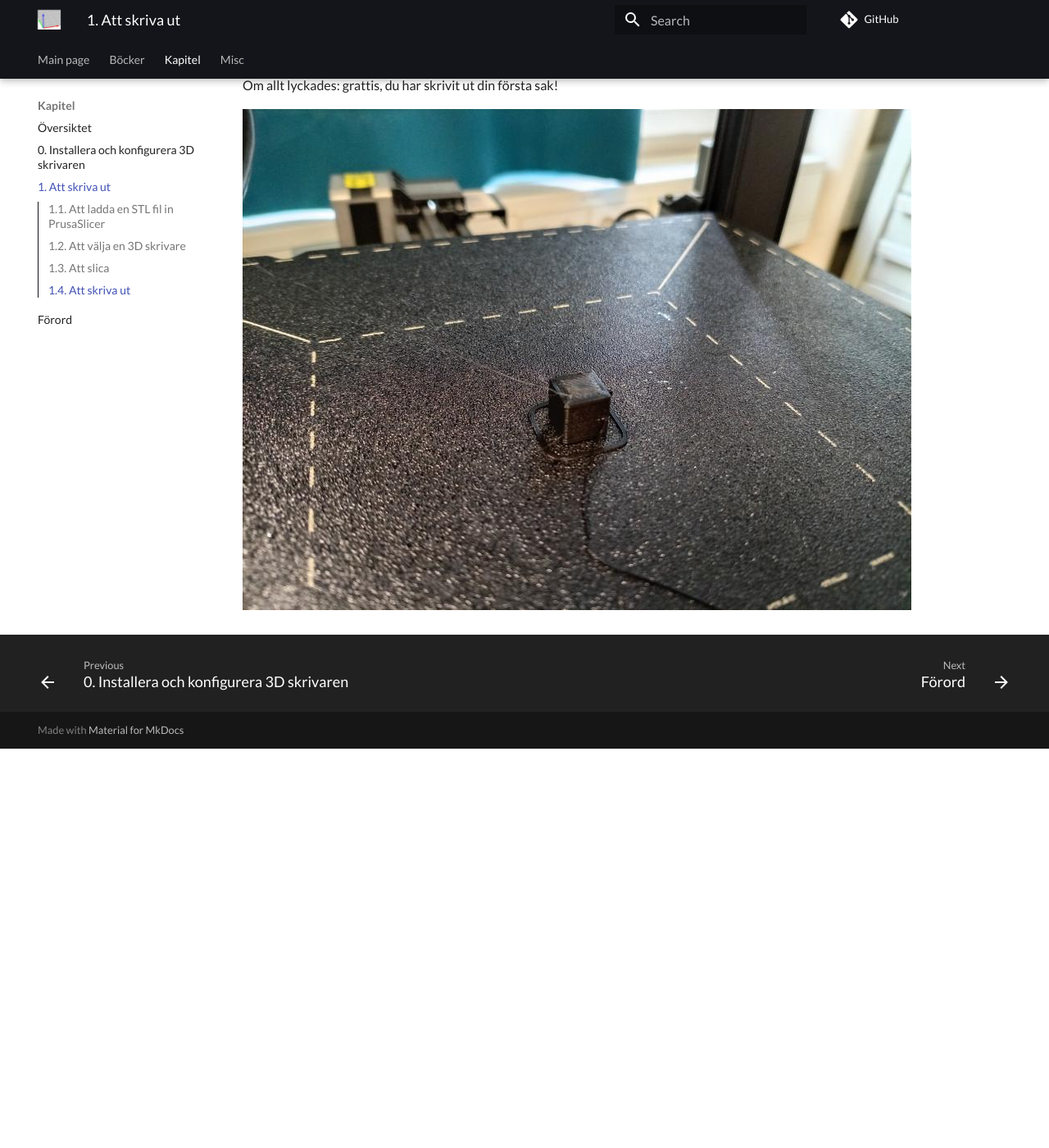
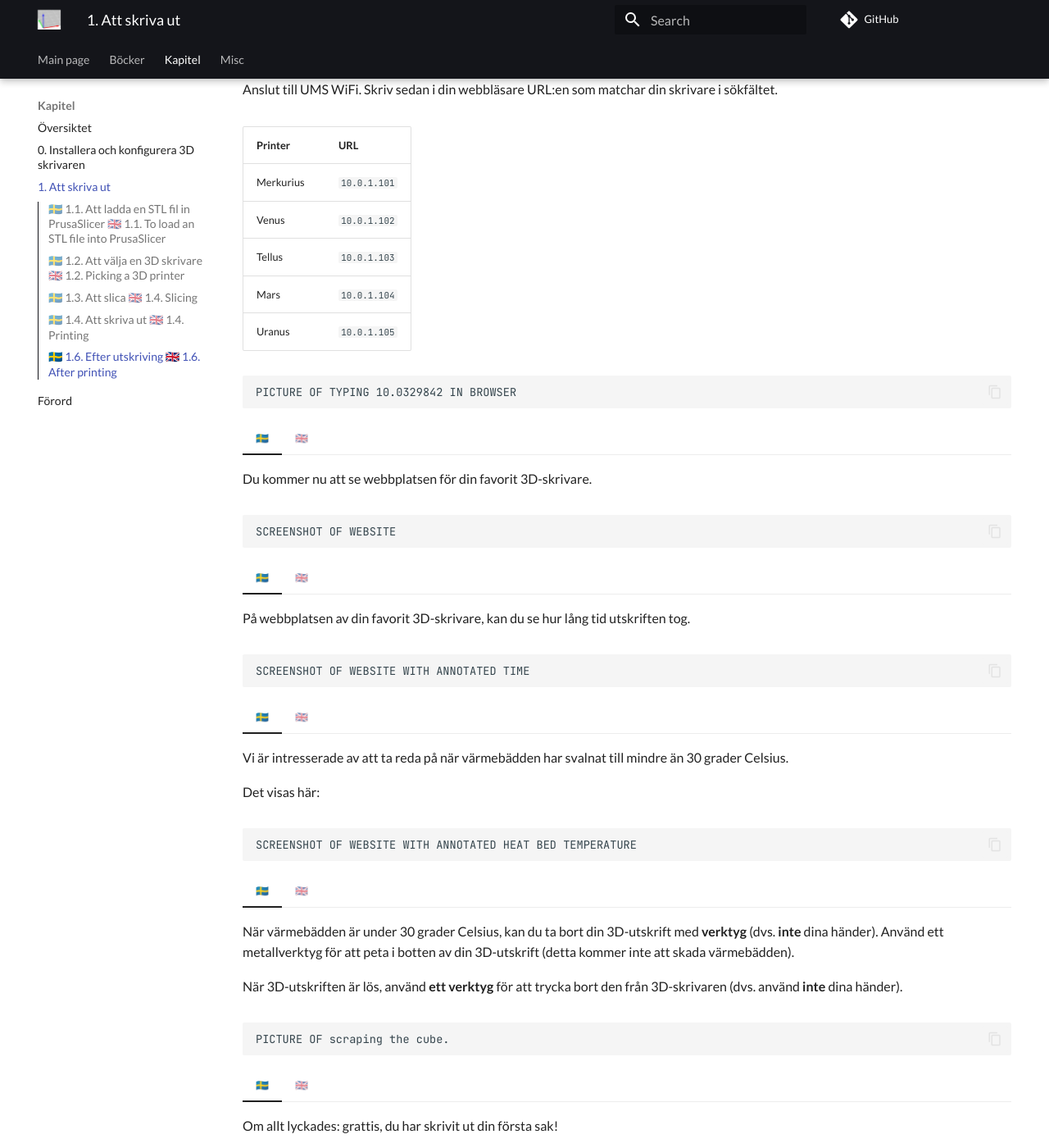
Before and after one commit to uppsala-makerspace/3d_skrivningskurs, an MkDocs documentation site: the page built from docs/chapters/1_print/README.md, in a window 1280 px wide and 1400 px high, scrolled down 10900 px. Shown: the whole window at 82% size. Built offline with MkDocs 1.6.1 and Material for MkDocs 9.7.7, drawn with Linux system fonts in a browser that asks for light colours; comment, search, counter and statistics services are not loaded; before the commit the page ends 11813 px from its top, so only the background shows below that; some of the changed text lies outside the part shown.

Commit message:
Make text bilingual, fix #1

````diff
--- a/docs/chapters/1_print/README.md
+++ b/docs/chapters/1_print/README.md
@@ -1,136 +1,352 @@
-# 1. Att skriva ut
+# 🇸🇪 1. Att skriva ut 🇬🇧 1. To print
 
-För att skriva ut, behöver du en STL fil av din ritning.
-I båda Blender och OpenSCAD kan du exportera din ritning till STL.
+=== "🇸🇪"
 
-I Blender, klicka 'File | Export | Stl (.stl)'
-för att exporter din model till en STL fil.
+    För att skriva ut, behöver du en STL fil av din ritning.
+    I båda Blender och OpenSCAD kan du exportera din ritning till STL.
+
+    I Blender, klicka 'File | Export | Stl (.stl)'
+    för att exporter din model till en STL fil.
+
+=== "🇬🇧"
+
+    To print, you need an STL file of your drawing.
+    In both Blender and OpenSCAD, you can export your drawing to STL.
+
+    In Blender, click 'File | Export | Stl (.stl)'
+    to export your model to an STL file.
 
 ![klicka 'File | Export | Stl (.stl)'](1_blender_export_to_stl.png)
 
 \pagebreak
 
-I OpenSCAD, klicka 'File | Export | Export as STL'
-för att exporter din model till en STL fil.
+=== "🇸🇪"
+
+    I OpenSCAD, klicka 'File | Export | Export as STL'
+    för att exporter din model till en STL fil.
+
+=== "🇬🇧"
+
+    In OpenSCAD, click 'File | Export | Export as STL'
+    to export your model to an STL file.
 
 ![klicka 'File | Export | Export as STL'](1_openscad_export_to_stl.png)
 
 \pagebreak
 
-## 1.1. Att ladda en STL fil in PrusaSlicer
+## 🇸🇪 1.1. Att ladda en STL fil in PrusaSlicer 🇬🇧 1.1. To load an STL file into PrusaSlicer
 
-Starta programmet PrusaSlicer.
+=== "🇸🇪"
+
+    Starta programmet PrusaSlicer.
+
+=== "🇬🇧"
+
+    Start the program called PrusaSlicer.
 
 ![PrusaSlicer](1_prusaslicer.png)
 
 \pagebreak
 
-Klick på 'File | Import | Import STL'.
+=== "🇸🇪"
+
+    Klick på 'File | Import | Import STL'.
+
+=== "🇬🇧"
+
+    Click on 'File | Import | Import STL'.
 
 ![Klick på 'File | Import | Import STL'](1_click_file_import_import_stl.png)
 
 \pagebreak
 
-Välja en STL fil och klicka på 'Open'.
+=== "🇸🇪"
+
+    Välja en STL fil och klicka på 'Open'.
+
+=== "🇬🇧"
+
+    Select an STL file and click on 'Open'.
 
 ![Välja en STL fil och klicka på 'Open'](1_select_stl_file.png)
 
 \pagebreak
 
-Nu har du laddet en kub i PrusaSlicer. Den ser ut likadant som här:
+=== "🇸🇪"
+
+    Nu har du laddet en kub i PrusaSlicer. Den ser ut likadant som här:
+
+=== "🇬🇧"
+
+    Now you have loaded a cube into PrusaSlicer. It looks something like this:
 
 ![Kuben är laddat](1_cube_is_loaded.png)
 
 \pagebreak
 
-## 1.2. Att välja en 3D skrivare
+## 🇸🇪 1.2. Att välja en 3D skrivare 🇬🇧 1.2. Picking a 3D printer
 
-I Makerspacet, letar efter en 3D skrivare som är ledigt.
-Varje 3D skrivare har ett namm. Till exempel,
-den här skrivare här nere heter 'Merkurius'.
+=== "🇸🇪"
+
+    I Makerspacet, letar efter en 3D skrivare som är ledigt.
+    Varje 3D skrivare har ett namm. Till exempel,
+    den här skrivare här nere heter 'Merkurius'.
+
+=== "🇬🇧"
+
+    In the Makerspace, look for a 3D printer that is available.
+    Each 3D printer has a name. For example,
+    this printer down here is called 'Merkurius'.
+
 
 ![Den här skrivare heter 'Merkurius'](1_merkurius.jpg)
 
 \pagebreak
 
-I PrusaSlicer, väljer samma 3D skrivare.
+=== "🇸🇪"
+
+    I PrusaSlicer, väljer samma 3D skrivare.
+
+=== "🇬🇧"
+
+    In PrusaSlicer, select the same 3D printer.
 
 ![välja samma 3D skrivare](1_select_printer.png)
 
 \pagebreak
 
-## 1.3. Att slica
+## 🇸🇪 1.3. Att slica 🇬🇧 1.4. Slicing
 
-Klicka på 'Slice now'.
+=== "🇸🇪"
+
+    Click 'Slice now'.
+
+
+=== "🇬🇧"
+
+    Klicka på 'Slice now'.
 
 ![Klicka på 'Slice now'](1_click_slice_now.png)
 
 \pagebreak
 
-Nu är slicingen klart.
+=== "🇸🇪"
+
+    Nu är slicingen klart.
+
+=== "🇬🇧"
+
+    Now the slicing is done.
 
 ![Slicingen är klart](1_slicing_done.png)
 
 \pagebreak
 
-## 1.4. Att skriva ut
+## 🇸🇪 1.4. Att skriva ut 🇬🇧 1.4. Printing
 
-Hos Uppsala Makerspace har vi två regler kring 3D skrivning:
+=== "🇸🇪"
 
-- Under din första skrivning, måste du kollar på skrivaren hela tiden.
-  Målet är att du ser hur en vanligt/lyckande skrivning ser ut
-- Under din senerare skrivningar, måste du vara i hörseldistans av skrivaren.
-  Målet är att du kan stoppa skrivaren när något gor fel.
+    Hos Uppsala Makerspace har vi två regler kring 3D skrivning:
 
-Om du förstår reglerna, klicka på 'Send to printer'.
+    - Under din första skrivning, måste du kollar på skrivaren hela tiden.
+      Målet är att du ser hur en vanligt/lyckande skrivning ser ut
+    - Under din senerare skrivningar, måste du vara i hörseldistans av skrivaren.
+      Målet är att du kan stoppa skrivaren när något gor fel.
 
-![Klicka på 'Slice now'](1_click_slice_now.png)
+    Ditt skrivning ska tar lite mindre än 10 minuter.
 
-\pagebreak
+    Om du förstår reglerna, klicka på 'Send to printer'
+    i högerneret hörnet.
 
-Nu har du 'slicat' (vad den än är) din första model.
+=== "🇬🇧"
 
-![Slicingen är färdigt](1_slicing_done.png)
+    At Uppsala Makerspace we have two rules about 3D printing:
 
-\pagebreak
+    - During your first print, you must look at the printer the whole time.
+    The goal is that you see what a normal/successful print looks like
+    - During your later prints, you must be within earshot of the printer.
+    The goal is that you can stop the printer when something goes wrong.
 
-Klick nu på 'Send to print' ('Schick till skrivaren')
-i hörnet botten nere:
+    Your first print will take a little less than 10 minutes.
+
+    If you understand the rules, click 'Send to print' ('Send to printer')
+    in the bottom-right corner:
 
 ![Klick på 'Send to print'](1_send_to_printer.png)
 
 \pagebreak
 
-Du blir frågat hur skrivaren måste kallas din 3D tryck.
-Klicka på 'Upload and print' ('ladda up och skriv ut').
+=== "🇸🇪"
+
+    Du blir frågat hur skrivaren måste kallas din 3D tryck.
+    Klicka på 'Upload and print' ('ladda up och skriv ut').
+
+=== "🇬🇧"
+
+    You will be asked what the printer must be called for your 3D print.
+
+    Click 'Upload and print' ('load up and print').
 
 ![Klicka på 'Upload and print'](send_gcode_to_printer_host.png)
 
 \pagebreak
 
-Nu bör 3D skrivaren sätter sig igång.
+=== "🇸🇪"
 
-Igen, regeln är att, under din första skrivning,
-måste du kollar på skrivaren hela tiden.
-Målet är att du ser hur en vanligt/lyckande skrivning ser ut.
+    Nu bör 3D skrivaren sätter sig igång.
 
-Så, vad ser du att skrivaren gör först?
+    Igen, regeln är att, under din första skrivning,
+    måste du kollar på skrivaren hela tiden.
+    Målet är att du ser hur en vanligt/lyckande skrivning ser ut.
 
-Kolla på skärmen av 3D skrivaren.
-Hur länge ska din 3D tryck tar?
+    Så, vad ser du att skrivaren gör först?
+
+    Kolla på skärmen av 3D skrivaren.
+    Hur länge ska din 3D tryck tar?
+
+=== "🇬🇧"
+
+    The 3D printer should now start working.
+
+    Again, the rule is that, during your first print,
+    you have to look at the printer all the time.
+    The goal is that you see what a normal/successful print looks like.
+
+    So, what do you see the printer doing first?
+
+    Look at the screen of the 3D printer.
+    How long should your 3D print take?
 
 ![Skärm av skrivaren](1_printer_screen.jpg)
 
 \pagebreak
 
-På värmebädden (plattan där skriving tar plats på),
-på framsida finns en symbol av en fingeravtryck.
-Vad tror du att den betyder?
+=== "🇸🇪"
+
+    På värmebädden (plattan där skriving tar plats på),
+    på framsida finns en symbol av en fingeravtryck.
+    Vad tror du att den betyder?
+
+=== "🇬🇧"
+
+    On the heating bed (the plate where the printing takes place),
+    on the front there is a symbol of a fingerprint.
+    What do you think it means?
 
 ![Värmebädden har symboler av fingeravtryckar](1_heating_bed_front_left.jpg)
 
 \pagebreak
 
-Om allt lyckades: grattis, du har skrivit ut din första sak!
+## 🇸🇪 1.6. Efter utskriving 🇬🇧 1.6. After printing
+
+=== "🇸🇪"
+
+    När utskriften är klar **tar vi inte** bort den direkt.
+    Istället väntar vi tills värmebädden har svalnat till lägre än 30 grader Celsius.
+
+    Vi kommer att använda webbplatserna för vår 3D för att avgöra detta (och mer).
+
+    Anslut till UMS WiFi. Skriv sedan i din webbläsare URL:en som matchar din skrivare i sökfältet.
+
+=== "🇬🇧"
+
+    When the print is done, we do **not** remove it directly.
+    Instead, we wait until  the heating bed has cooled down to
+    lower than 30 degrees Celsius.
+
+    We will use the websites of our 3D to determine this (and more).
+
+    Connect to the UMS WiFi. Then, in your webbrowser, type
+    in the search bar the URL matching your printer.
+
+
+Printer  |URL
+---------|------------
+Merkurius|`10.0.1.101`
+Venus    |`10.0.1.102`
+Tellus   |`10.0.1.103`
+Mars     |`10.0.1.104`
+Uranus   |`10.0.1.105`
+
+```
+PICTURE OF TYPING 10.0329842 IN BROWSER
+```
+
+=== "🇸🇪"
+
+    Du kommer nu att se webbplatsen för din favorit 3D-skrivare.
+
+=== "🇬🇧"
+
+    You will now see the website of your favorite 3D printer.
+
+```
+SCREENSHOT OF WEBSITE
+```
+
+=== "🇸🇪"
+
+    På webbplatsen av din favorit 3D-skrivare,
+    kan du se hur lång tid utskriften tog.
+
+
+=== "🇬🇧"
+
+    At the website of your favorite 3D printer,
+    you can see how long the print took.
+
+```
+SCREENSHOT OF WEBSITE WITH ANNOTATED TIME
+```
+
+=== "🇸🇪"
+
+    Vi är intresserade av att ta reda på när värmebädden har svalnat
+    till mindre än 30 grader Celsius.
+
+    Det visas här:
+
+=== "🇬🇧"
+
+    We are interested in finding out when the heat bed has cooled down
+    to less than 30 degrees celsius.
+
+    It is shown here:
+
+```
+SCREENSHOT OF WEBSITE WITH ANNOTATED HEAT BED TEMPERATURE
+```
+
+=== "🇸🇪"
+
+    När värmebädden är under 30 grader Celsius,
+    kan du ta bort din 3D-utskrift med **verktyg** (dvs. **inte** dina händer).
+    Använd ett metallverktyg för att peta i botten av din 3D-utskrift
+    (detta kommer inte att skada värmebädden).
+
+    När 3D-utskriften är lös, använd **ett verktyg** för att trycka bort den från 3D-skrivaren
+    (dvs. använd **inte** dina händer).
+
+=== "🇬🇧"
+
+    When the heat bed is less than 30 degrees Celsius,
+    you can remove your 3D print with **tools** (i.e. **not** your hands).
+    Use a metal tool to poke at the bottom of your 3D print
+    (this will not damage the heating bed).
+
+    When the 3D print is loose, use **a tool** to push it off the 3D printer
+    (i.e. do **not** use your hands).
+
+```
+PICTURE OF scraping the cube.
+```
+
+=== "🇸🇪"
+
+    Om allt lyckades: grattis, du har skrivit ut din första sak!
+
+=== "🇬🇧"
+
+    If everything was successful: congratulations, you have printed your first thing!
 
 ![Den utskrivna kuben](1_printed_cube.jpg)
````
